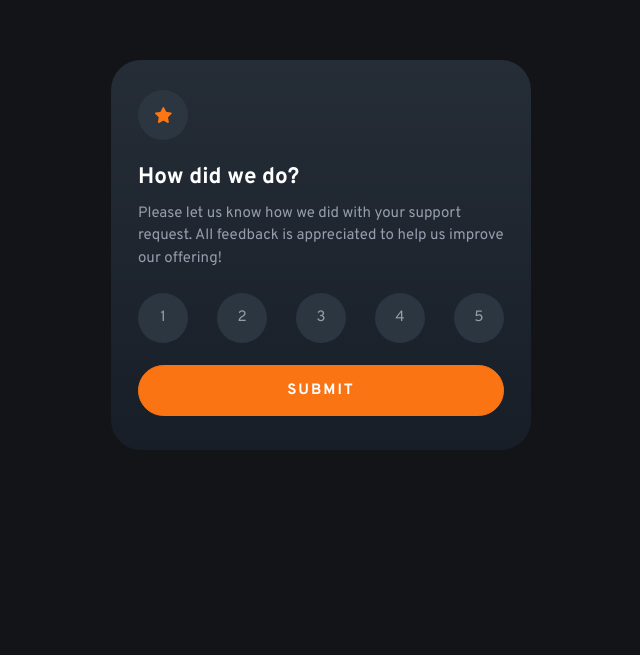
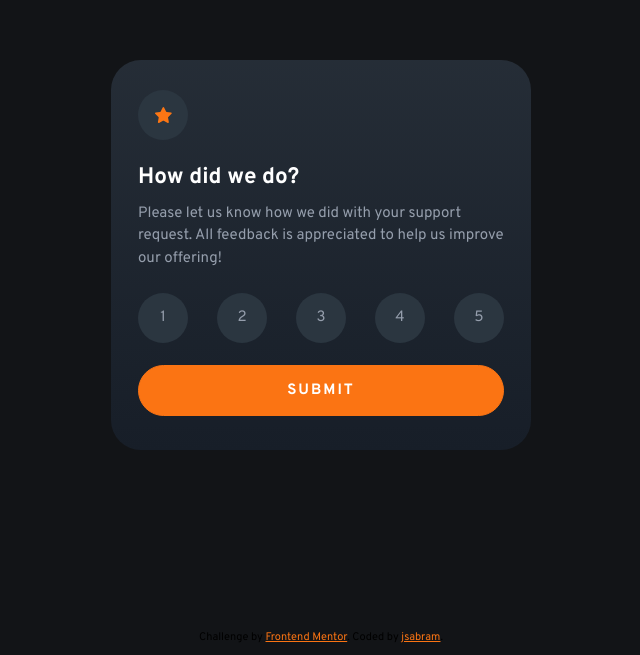
Before and after one commit to jsabram/Front-End-Mentor-Interactive-Rating-Component, a plain HTML site: page index.html in a window 1280 px wide. Shown: the part 145-800 px from the top of the page, without its empty margins (319-959 px from the left). Drawn offline with Linux system fonts and the light colour scheme.

Commit message:
attribution part added

```diff
--- a/index.html
+++ b/index.html
@@ -47,10 +47,10 @@
     </div>
   </main>
 
-  <!-- <div class="attribution">
+  <div class="attribution">
     Challenge by <a href="https://www.frontendmentor.io?ref=challenge" target="_blank">Frontend Mentor</a>.
-    Coded by <a href="#">Your Name Here</a>.
-  </div> -->
+    Coded by <a href="https://github.com/jsabram" target="_blank">jsabram</a>.
+  </div>
 
   <script src="js/script.js"></script>
 </body>
--- a/scss/style.scss
+++ b/scss/style.scss
@@ -142,11 +142,14 @@ body {
 }
 
 .attribution {
+	position: fixed;
+	bottom: 0;
+	margin-bottom: 1em;
 	font-size: 11px;
 	text-align: center;
 }
 .attribution a {
-	color: hsl(228, 45%, 44%);
+	color: $orange;
 }
 
 @import '_medium';
```
Also changed, not shown: css/style.css, 1 other file.
